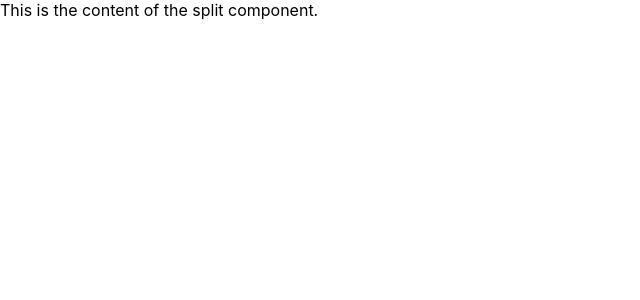
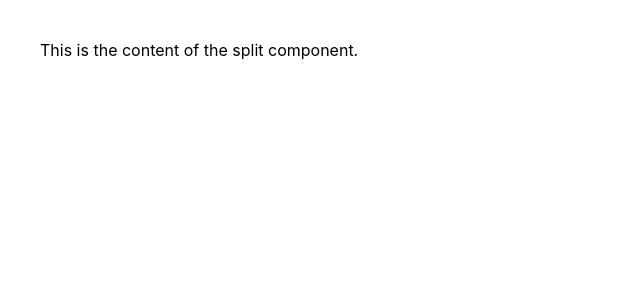
Before and after one commit to john-azzaro/Study-React-Components, a React (Create React App) app in the folder component-test/: page / in a window 1280 px wide. Shown: the top 300 px of the page, without its empty margins (0-640 px from the left). Built offline with nearby package versions, Linux system fonts and the light colour scheme.

Commit message:
create/import css

```diff
--- a/component-test/src/App.css
+++ b/component-test/src/App.css
@@ -0,0 +1,5 @@
+.App {
+  display: flex;
+  margin: 40px;
+  min-height: calc(100vh - 80px);
+}
--- a/component-test/src/App.js
+++ b/component-test/src/App.js
@@ -1,5 +1,6 @@
 import React from 'react';
 import Split from './composition/Split';
+import './App.css'
 
 
 function App() {
```
Also changed, not shown: 1 other file (tests, documents, lock files or other folders).
